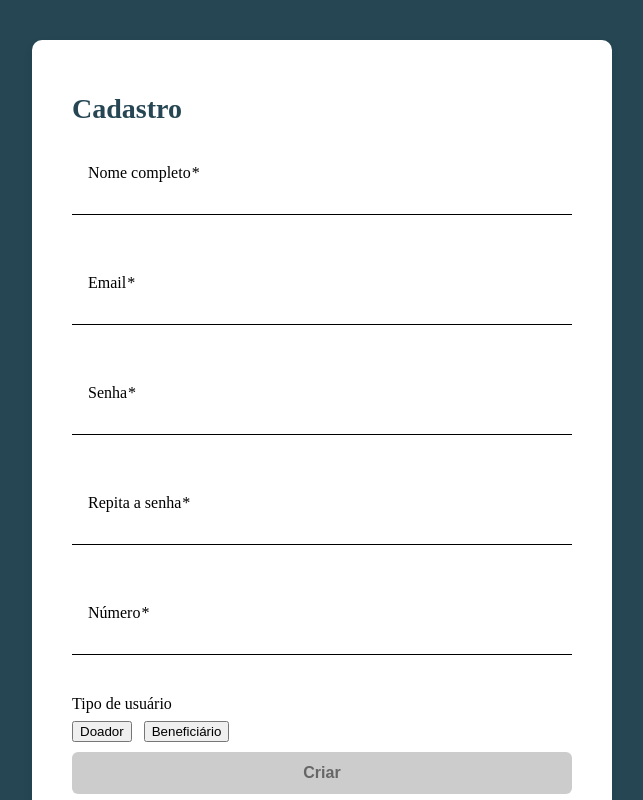
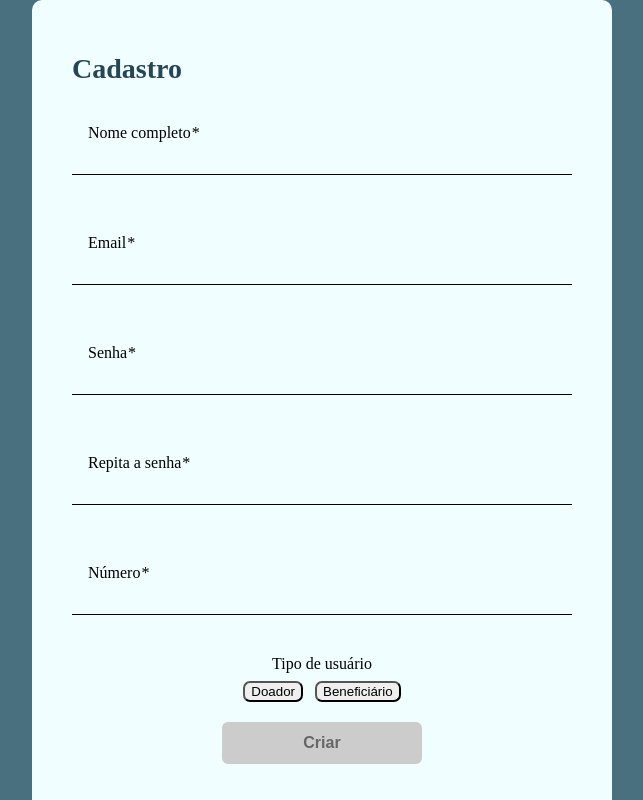
Before and after one commit to RichardPedroso/FoodCare, an Angular app in the folder projeto/frontend/: page /account/sign-up in a window 1280 px wide. Shown: the whole page, without its empty margins (318-961 px from the left). Built offline with nearby package versions, Linux system fonts and the light colour scheme.

Commit message:
feat: correcao de cores e nomes nos argumentos

```diff
--- a/projeto/frontend/src/app/views/account/sign-up/sign-up.component.css
+++ b/projeto/frontend/src/app/views/account/sign-up/sign-up.component.css
@@ -1,10 +1,9 @@
 .base-form {
-  display: flex;
   justify-content: center;
   align-items: center;
-  padding: 40px 20px;
-  background-color: #264653;
+  background-color: rgba(42, 87, 105, 0.85);
   min-height: 100vh;
+  display: flex;
 }
 
 :host {
@@ -17,12 +16,11 @@
 }
 
 .form {
-  background-color: white;
+  background-color: #f0feff;
   padding: 30px 40px;
   border-radius: 10px;
   max-width: 500px;
   width: 100%;
-  box-shadow: 0 4px 8px rgba(0, 0, 0, 0.1);
   text-align: left;
 }
 
@@ -97,6 +95,9 @@ button[color="primary"]:disabled {
 
 .text-center {
   text-align: center;
+  justify-content: center;
+  display: flex;
+  padding: 10px 150px;
 }
 
 .central-description {
@@ -112,3 +113,31 @@ button[color="primary"]:disabled {
   gap: 12px;
   margin-top: 8px;
 }
+
+.doador{
+  border-radius: 7px;
+}
+
+.beneficiario{
+  border-radius: 7px;
+}
+
+.button-group{
+  justify-content: center;
+  align-items: center;
+  display: flex;
+}
+
+.tipo-do-usuario{
+  justify-content: center;
+  display: flex;
+}
+
+.mt-4{
+  justify-content: center;
+  display: flex;
+}
+
+.mt-4 .Clique-aqui{
+  color: rgb(95, 95, 255);
+}
--- a/projeto/frontend/src/app/views/account/sign-up/sign-up.component.html
+++ b/projeto/frontend/src/app/views/account/sign-up/sign-up.component.html
@@ -92,12 +92,12 @@
     </mat-form-field>
 
     <div class="user-type-buttons">
-      <label>Tipo de usuário</label>
+      <label class="tipo-do-usuario">Tipo de usuário</label>
       <div class="button-group">
-        <button mat-raised-buttoncolor="primary"[disabled]="form.get('user_type')?.value === 'donor' "(click)="form.get('user_type')?.setValue('donor')">
+        <button class="doador" mat-raised-buttoncolor="primary"[disabled]="form.get('user_type')?.value === 'donor' "(click)="form.get('user_type')?.setValue('donor')">
           Doador
         </button>
-        <button mat-raised-buttoncolor="accent"[disabled]="form.get('user_type')?.value === 'beneficiary' "(click)="form.get('user_type')?.setValue('beneficiary')">
+        <button class="beneficiario" mat-raised-buttoncolor="accent"[disabled]="form.get('user_type')?.value === 'beneficiary' "(click)="form.get('user_type')?.setValue('beneficiary')">
           Beneficiário
         </button>
       </div>
@@ -116,11 +116,11 @@
     }
 
     <div class="text-center">
-      <button color="primary" [disabled]="!validateFields()" (click)="signUp()">Criar</button>
+      <button class="criar" color="primary" [disabled]="!validateFields()" (click)="signUp()">Criar</button>
     </div>
 
     <div class="mt-4">
-        <p>Já possui uma conta? <a href="account/sign-in">Clique aqui</a> para entrar agora mesmo!</p>
+        <p>Já possui uma conta? <a class="Clique-aqui" href="account/sign-in">Clique aqui</a> para entrar agora mesmo!</p>
     </div>
 
     <div class="central-description">
```
